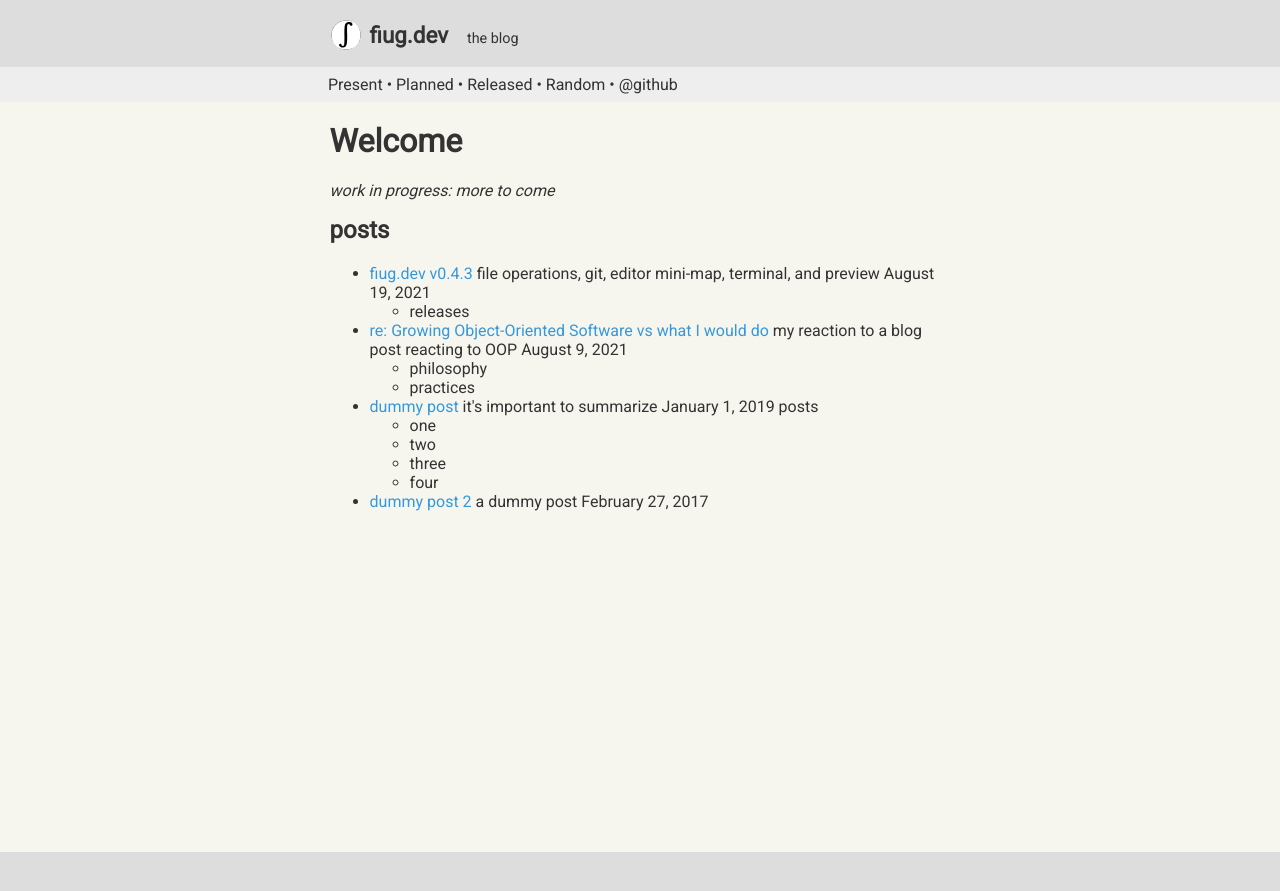
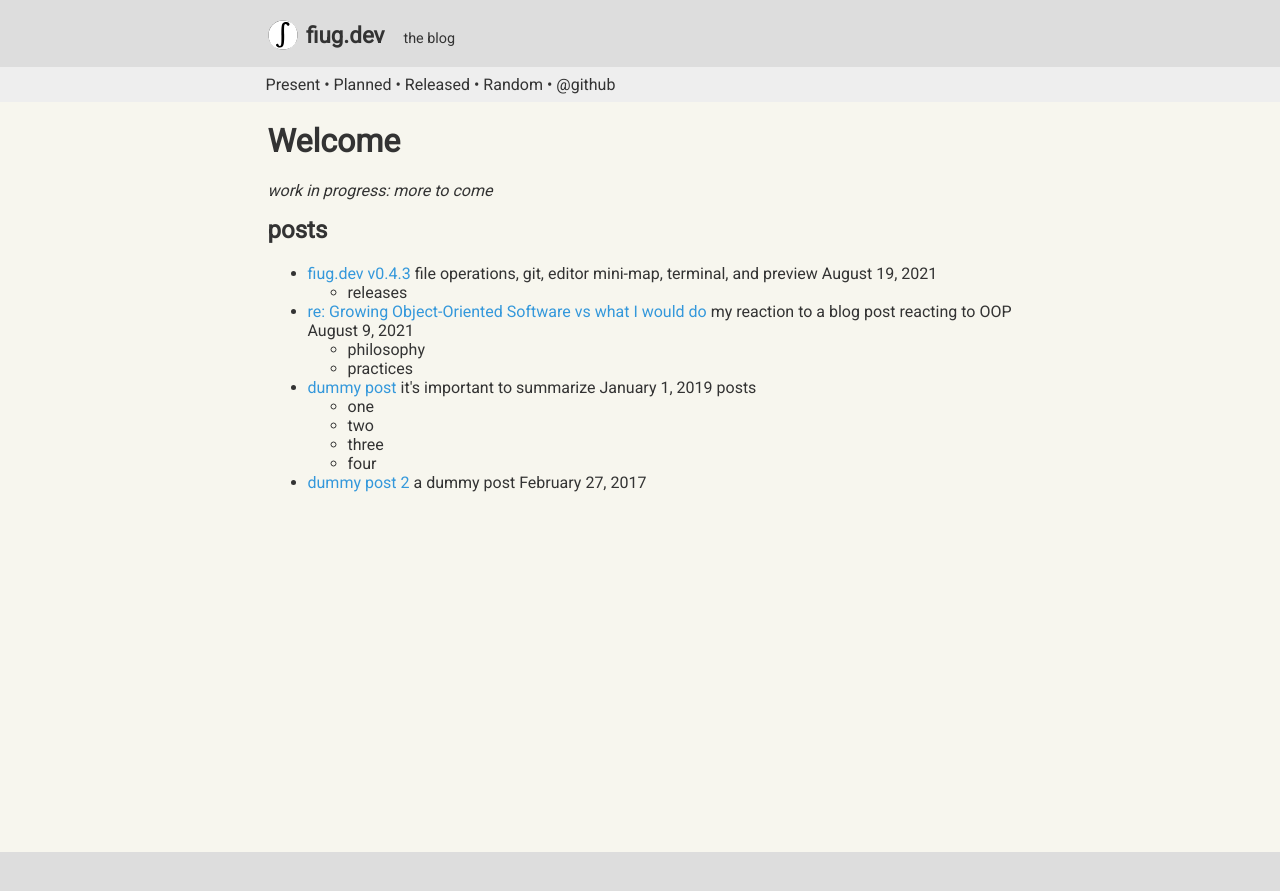
Before and after one commit to fiugd/blog, a Jekyll site: the page built from docs/index.md, in a window 1280 px wide. Shown: the top 891 px of the page. Built offline with Jekyll 4.4.1, drawn with Linux system fonts in a browser that asks for light colours.

Commit message:
Update style.scss

```diff
--- a/docs/css/style.scss
+++ b/docs/css/style.scss
@@ -46,8 +46,7 @@ html, body, div {
 // Large devices (desktops, 992px and up)
 @media (min-width: 992px) {
  .center-container {
-     width: 50%;
-     max-width: 60em;
+     width: 75%;
  }
  #header, #footer, #nav, #content {
      justify-content: center;
@@ -56,6 +55,10 @@ html, body, div {
 
 // X-Large devices (large desktops, 1200px and up)
 @media (min-width: 1200px) {
+  .center-container {
+     width: 60%;
+     max-width: 60em;
+ }
 }
 
 // XX-Large devices (larger desktops, 1400px and up)
```
